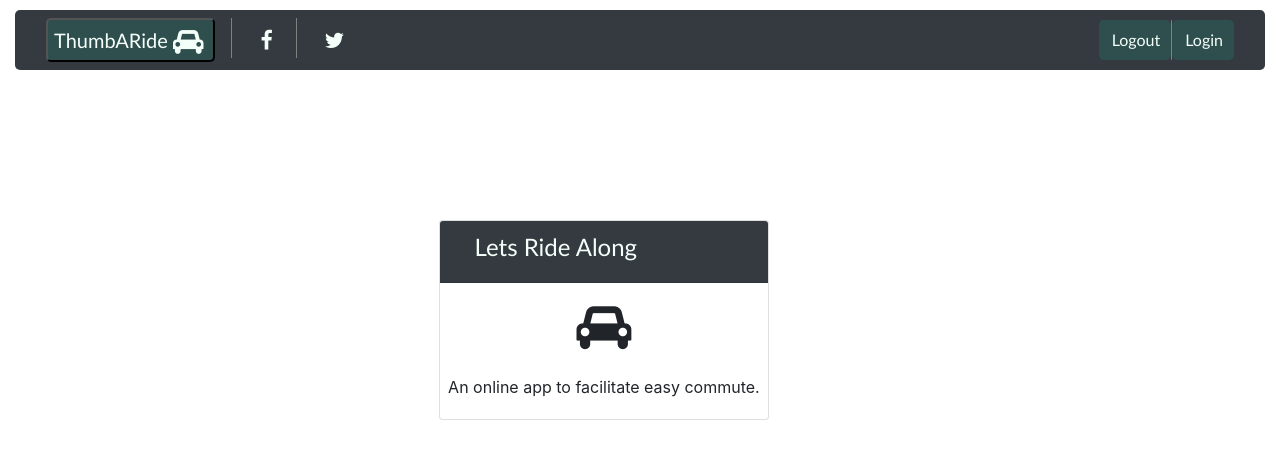
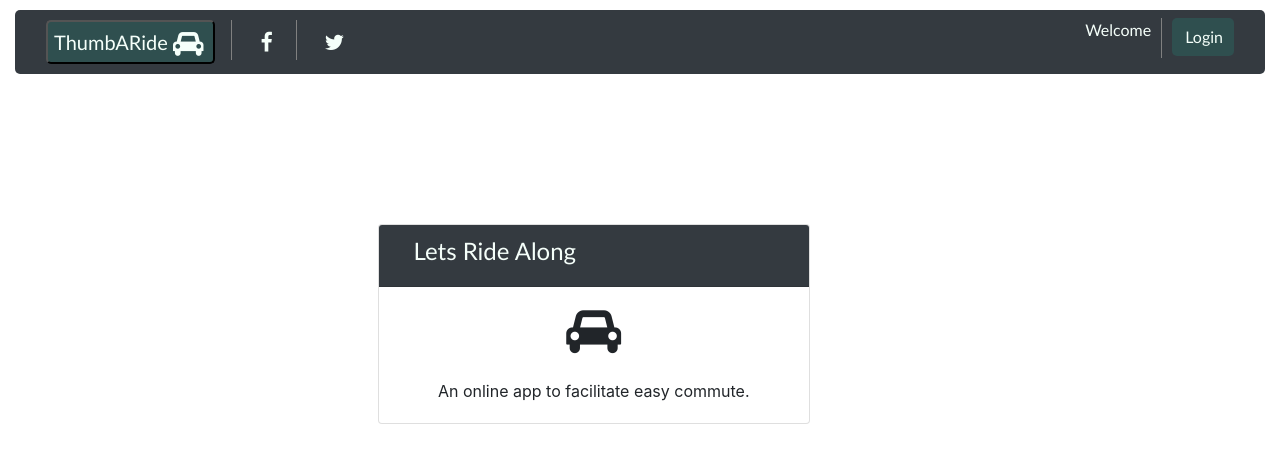
Before and after one commit to lilwani/ThumbARide, an Angular app: page /welcome in a window 1280 px wide. Shown: the top 460 px of the page. Built offline with nearby package versions, Linux system fonts and the light colour scheme.

Commit message:
add service to fetch auth users from json array

```diff
--- a/src/app/app.component.html
+++ b/src/app/app.component.html
@@ -16,11 +16,9 @@
         </ul>
 
         <ul class="nav navbar-nav navbar-right">
-          <!-- Implement login / logout switch logic -->
-          <button class="btn navbar-btn welcomeFont loginBtn">Logout</button>
-          <div class="verticalBar"></div>
-          <!-- Method 1 to login : <a routerLink="/login"><button class="btn navbar-btn welcomeFont loginBtn">Login</button></a> -->
-          <button class="btn navbar-btn welcomeFont loginBtn" (click)="login()">Login</button>
+          <li><span class="logoFont" id="welcome">Welcome {{uname}}</span></li>
+          <label class="verticalBar" style="margin-left: 10px; margin-right: 10px;"></label>
+          <li><button class="btn navbar-btn welcomeFont loginBtn"  (click)="login()">{{loginTitle}}</button></li>
         </ul>
 
         <!-- Using Modal instead of a component
--- a/src/app/app.component.ts
+++ b/src/app/app.component.ts
@@ -1,4 +1,4 @@
-import { Component } from '@angular/core';
+import { Component, DoCheck } from '@angular/core';
 import { Router } from '@angular/router';
 
 @Component({
@@ -7,11 +7,21 @@ import { Router } from '@angular/router';
   styleUrls: ['./app.component.css']
 })
 
-export class AppComponent {
+export class AppComponent implements DoCheck {
+
   title = 'ThumbARide';
+  welcome = 'Welcome ';
+  loginTitle = 'Login';
+  uname: string;
+
 
   // tslint:disable-next-line: variable-name
-  constructor(private _router: Router ) {}
+  constructor(private _router: Router ) {
+  }
+
+  ngDoCheck(): void {
+    this.uname = sessionStorage.getItem('uname');
+  }
 
   login() {
     this._router.navigate( ['/login'] );
--- a/src/app/app.module.ts
+++ b/src/app/app.module.ts
@@ -1,6 +1,7 @@
 import { BrowserModule } from '@angular/platform-browser';
 import { NgModule } from '@angular/core';
 import { FormsModule } from '@angular/forms';
+import { HttpClientModule } from '@angular/common/http';
 
 import { AppRoutingModule, routingArray } from './app-routing.module';
 // add  routingArray  from './app-routing.module' to import above. './' one dot represents current directory;
@@ -17,7 +18,8 @@ import { WelcomeComponent } from './welcome/welcome.component';
   imports: [
     BrowserModule,
     AppRoutingModule,
-    FormsModule
+    FormsModule,
+    HttpClientModule
   ],
   providers: [],
   bootstrap: [AppComponent]
--- a/src/app/login/login.component.html
+++ b/src/app/login/login.component.html
@@ -27,7 +27,7 @@
           </div>
 
           <div class="form-group offset-4">
-              <button type="submit" class="btn logoFont" [disabled]="!loginForm.form.valid">Login</button>
+              <button type="submit" class="btn logoFont" [disabled]="!loginForm.form.valid" (click)='onSubmit()'>Login</button>
               <span class="col-sm-2"></span>
               <button type="reset" class="btn logoFont">Reset</button>
           </div>
--- a/src/app/login/login.component.ts
+++ b/src/app/login/login.component.ts
@@ -1,21 +1,29 @@
 import { Component, OnInit } from '@angular/core';
 import { Login } from './login';
 import { Router } from '@angular/router';
+import { LoginService } from './login.service';
+
 
 @Component({
   selector: 'app-login',
   templateUrl: './login.component.html',
   styleUrls: ['./login.component.css']
 })
-export class LoginComponent implements OnInit {
+export class LoginComponent {
 
   uname = '';
   pass = '';
+  users = [];
 
   model = new Login();
 
-  constructor(private _router: Router) { }
+  // tslint:disable-next-line: variable-name
+  constructor(private _router: Router, private loginService: LoginService ) {
+    this.loginService.getUsers()
+    .subscribe(users => this.users = users);
+  }
 
-  ngOnInit() {
+  onSubmit() {
+    console.log(this.users[0].userName);
   }
 }
--- /dev/null
+++ b/src/app/login/login.service.ts
@@ -0,0 +1,16 @@
+import { Injectable } from '@angular/core';
+import { Observable } from 'rxjs';
+import { Login } from './login';
+import { HttpClient } from '@angular/common/http';
+
+@Injectable({
+  providedIn: 'root'
+})
+export class LoginService {
+
+  constructor(private http: HttpClient) { }
+
+   getUsers(): Observable<Login[]> {
+    return this.http.get<Login[]>('assets/users/users.json');
+  }
+}
--- a/src/app/welcome/welcome.component.css
+++ b/src/app/welcome/welcome.component.css
@@ -6,7 +6,7 @@
 .container{
   position: relative;
   top:150px;
-  width:70%;
+  width:90%;
 }
 
 .alignContent{
```
Also changed, not shown: src/assets/users/users.json (added, +14 -0 lines), 1 other file (tests, documents, lock files or other folders).
